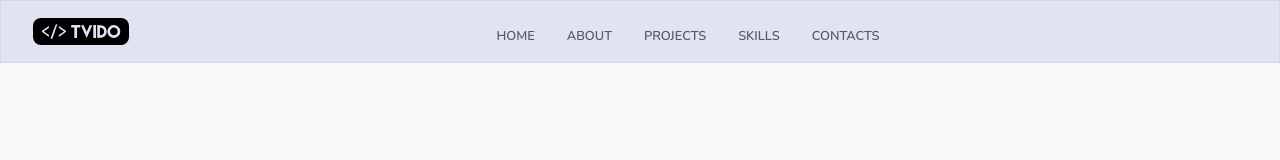
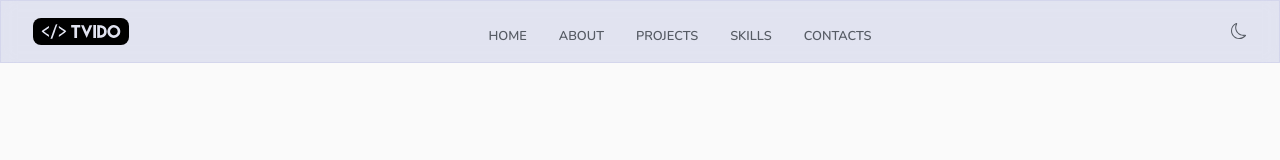
Before and after one commit to Tvido/portfolio-react-viter, a React (Create React App) app: page / in a window 1280 px wide. Shown: the top 160 px of the page. Built offline with nearby package versions, Linux system fonts and the light colour scheme; the HTML template or start-up script is replaced by a standard one.

Commit message:
added dark theme

```diff
--- a/src/App.js
+++ b/src/App.js
@@ -1,4 +1,4 @@
-import React from "react";
+import React, { useEffect, useState } from "react";
 
 import "./App.scss";
 
@@ -6,9 +6,20 @@ import { About, Contacts, Footer, Header, Projects, Skills } from "./views";
 import { Navbar } from "./components";
 
 const App = () => {
+  const [theme, setTheme] = useState("");
+
+  const toggleTheme = () => {
+    theme === "" ? setTheme("dark-theme") : setTheme("");
+  };
+
+  useEffect(() => {
+    document.body.className = theme;
+    localStorage.setItem("theme", theme);
+  }, [theme]);
+
   return (
     <div className="app">
-      <Navbar />
+      <Navbar theme={theme} toggleTheme={toggleTheme} />
       <Header />
       <About />
       <Projects />
--- a/src/components/Navbar/Navbar.jsx
+++ b/src/components/Navbar/Navbar.jsx
@@ -1,12 +1,13 @@
 import React, { useState } from "react";
 import { RiMenuFill, RiCloseFill } from "react-icons/ri";
+import { BsMoon, BsSun } from "react-icons/bs";
 import { motion } from "framer-motion";
 
 import "./Navbar.scss";
 import { images } from "../../helpers";
 import { navbar } from "../../assets/data";
 
-const Navbar = () => {
+const Navbar = ({ theme, toggleTheme }) => {
   const [toggle, setToggle] = useState(false);
 
   return (
@@ -14,6 +15,7 @@ const Navbar = () => {
       <div className="app__navbar-logo">
         <img src={images.logo} alt="logo" />
       </div>
+
       <ul className="app__navbar-list">
         {navbar.map((item) => (
           <li className="app__flex p-text" key={item.id}>
@@ -45,7 +47,19 @@ const Navbar = () => {
         )}
       </div>
 
-      <div className="theme"></div>
+      <div className="theme">
+        <span onClick={toggleTheme}>
+          {theme === "dark-theme" ? (
+            <span>
+              <BsSun />
+            </span>
+          ) : (
+            <span>
+              <BsMoon />
+            </span>
+          )}
+        </span>
+      </div>
     </nav>
   );
 };
--- a/src/components/Navbar/Navbar.scss
+++ b/src/components/Navbar/Navbar.scss
@@ -102,7 +102,7 @@
     justify-content: flex-end;
     align-items: flex-end;
     flex-direction: column;
-    background: url('../../assets//images/bgWhite.png');
+    background: url("../../assets/images/bgWhite.png");
     background-color: var(--color-white);
     background-size: cover;
     background-position: left 10% bottom;
@@ -134,7 +134,8 @@
           font-weight: var(--font-semi-bold);
           transition: var(--transition);
 
-          &:hover {
+          &:hover,
+          &:focus {
             color: var(--color-secondary);
           }
         }
@@ -150,3 +151,19 @@
     display: none;
   }
 }
+
+.theme {
+  span {
+    display: flex;
+    cursor: pointer;
+    align-items: center;
+    color: var(--color-gray);
+    font-size: 1rem;
+    transition: var(--transition);
+  }
+
+  &:hover span,
+  &:focus span {
+    color: var(--color-secondary);
+  }
+}
--- a/src/index.css
+++ b/src/index.css
@@ -50,3 +50,14 @@ body {
   background: var(--color-secondary);
   border-radius: 1rem;
 }
+
+.dark-theme {
+  --color-primary: #1b2352;
+  --color-secondary: #379cf6;
+  --color-secondary-hover: rgb(44, 54, 161);
+  --color-black: #ececec;
+  --color-gray: #cacaca;
+  --color-lighter-gray: #14436d;
+  --color-brown: #2e1249;
+  --color-white: #090238;
+}
--- a/src/views/Skills/Skills.scss
+++ b/src/views/Skills/Skills.scss
@@ -41,7 +41,7 @@
     width: 90px;
     height: 90px;
     border-radius: 50%;
-    background-color: #fff;
+    background-color: var(--color-secondary-hover);
     transition: var(--transition);
 
     img {
```
